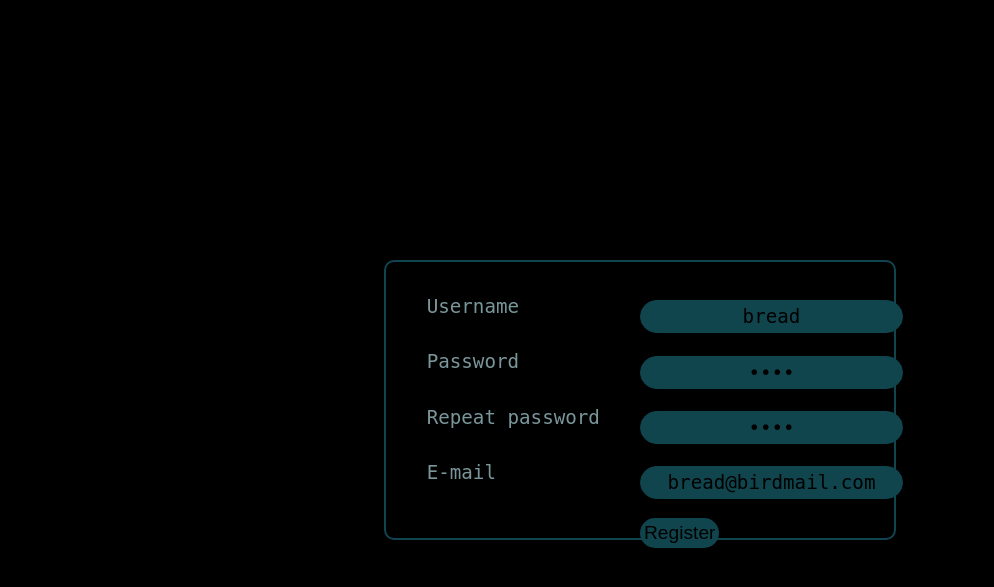
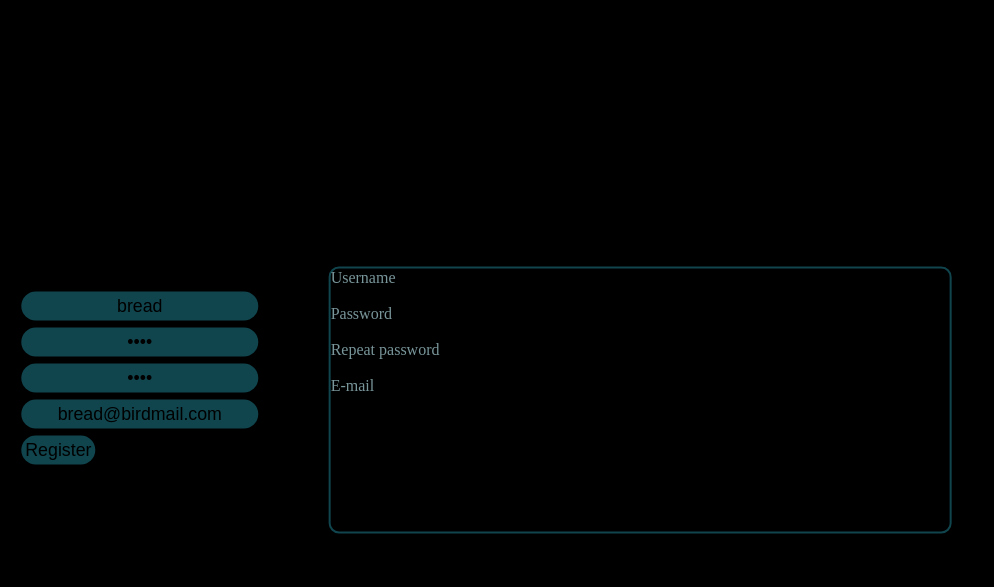
Before and after one commit to NWretborn/NWretborn.github.io, a PHP site: page /signup.php in a window 1280 px wide. Shown: the top 587 px of the page, without its empty margins (0-994 px from the left). Run offline with PHP 8.4, Linux system fonts and the light colour scheme; some libraries are stand-ins or nearby versions.

Commit message:
Update signup.php

```diff
--- a/signup.php
+++ b/signup.php
@@ -67,67 +67,7 @@
 <meta http-equiv="Content-Language" content="sv">
 <meta http-equiv="Content-Type" content="text/html; charset=windows-1252">
 <title>WiFinder - Signup</title>
-<style type="text/css">
-	#c{	text-align: center;	}
-	#l{	text-align: left;	}
-	#r{	text-align: right;	}
 
-	/* Rounded Corner */
-	.tb5 {
-		background-color: #10454e;
-		border:1px solid #10454e;
-		border-radius:20px;
-		font-size:1.5vw;
-		font-family: monospace;
-	}
-	.tb4 {
-
-		background-color: #10454e;
-		border:0px solid #29afc4;
-		border-radius:20px;
-		font-size: 1.5vw;
-	}
-	.center{
-
-		left: 50%;
-		top: 50%;
-		transform: translate(-50%, -50%);
-	}
-	.hCenter{
-		left: 50%;
-		transform: translate(-50%, 0);
-	}
-	div{
-		font-size:1.5vw;
-		position: fixed;
-	}
-	.box{
-		height: 35vh;
-		color: #79969a;
-		font-family: monospace;
-		background-color: black;
-		width: 40vw;
-		border: 2px solid #10454e;
-		border-radius:10px;
-		padding: 20px;
-	}
-	.tb4:hover{
-		border:2px solid #29afc4;
-		border-radius: 20px;
-	}
-	input:focus {
-		border: 2px solid #29afc4;
-		border-radius: 20px;
-		outline: none;
-	}
-	.logo{
-		position: fixed;
-		height:15vh;
-		left:8%;
-		bottom:8vw;
-		transform: translate(-50%, 50%);
-	}
-</style>
 </head>
 
 <body>
```
